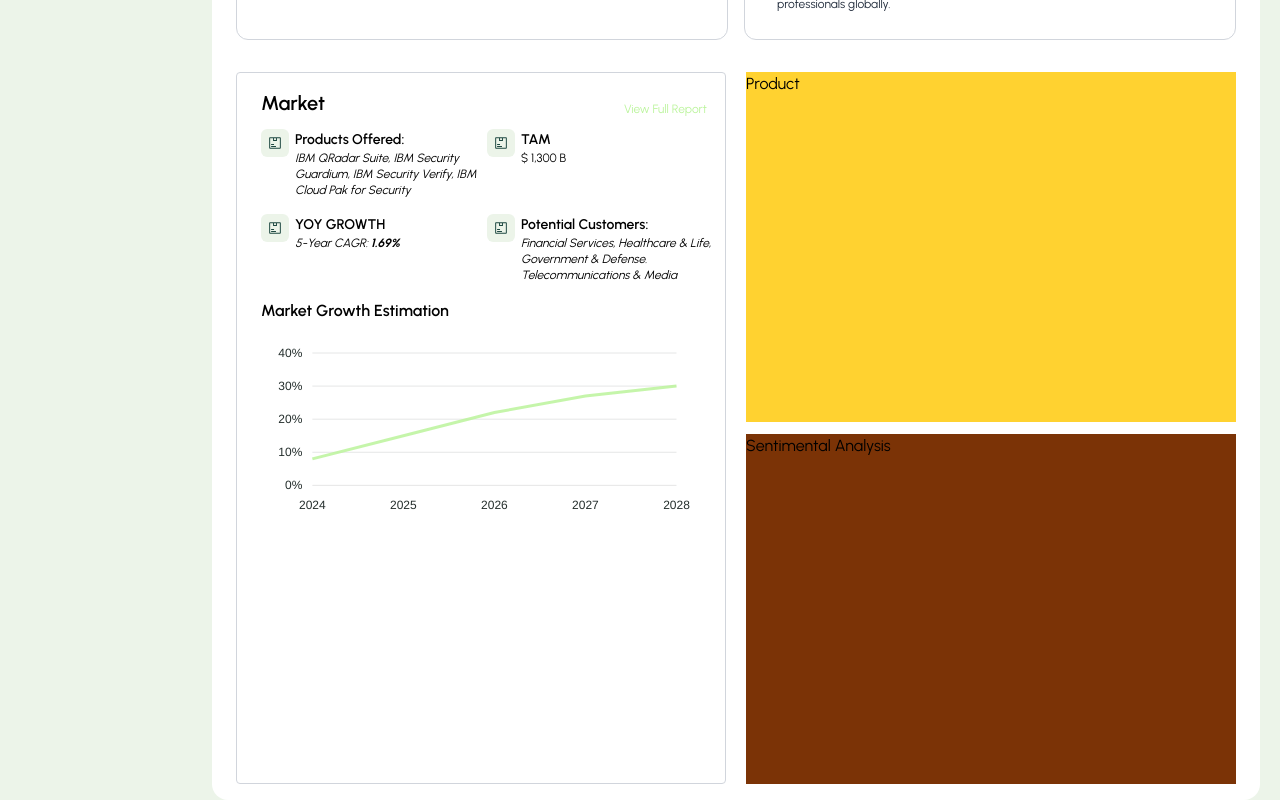
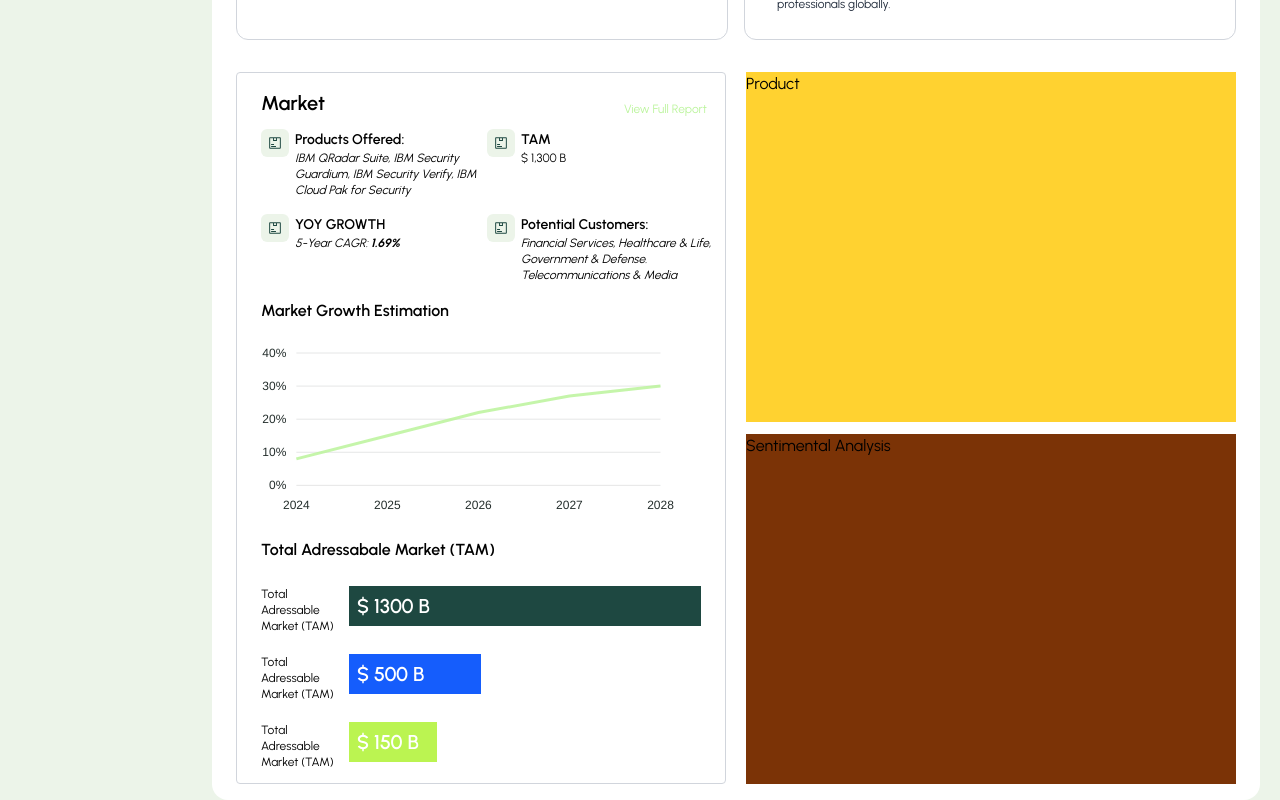
Before and after one commit to Faristppumex/orbe, a Next.js app: page /dashboard/public-market in a window 1280 px wide. Shown: the part 1722-2522 px from the top of the page. Built offline with nearby package versions, Linux system fonts and the light colour scheme.

Commit message:
Market Comp finished

```diff
--- a/app/Components/public-market/market.tsx
+++ b/app/Components/public-market/market.tsx
@@ -96,8 +96,38 @@
       </div>
       <div className="mx-6 mt-4">
         <div className="font-semibold ">Market Growth Estimation</div>
-        <div className="">
+        <div className="-translate-x-4">
           <MarketChart />
+        </div>
+      </div>
+      <div>
+        <div className="font-semibold ml-6">
+          Total Adressabale Market (TAM){" "}
+        </div>
+        <div className="ml-6 mt-6 space-y-5">
+          <div className=" text-xs flex w-full space-x-0">
+            <div className="w-1/5">Total Adressable Market (TAM) </div>
+            <div
+              className="h-10 w-4/5 mr-6 text-white items-center flex pl-2 font-semibold text-xl"
+              style={{ backgroundColor: "#1E4841" }}
+            >
+              $ 1300 B
+            </div>
+          </div>
+          <div className=" text-xs flex w-full space-x-0">
+            <div className="w-2/10">Total Adressable Market (TAM) </div>
+            <div className="h-10 w-3/10 mr-6 bg-blue-600 text-white items-center flex pl-2 font-semibold text-xl">
+              $ 500 B
+            </div>
+            <div className="w-5/10"></div>
+          </div>
+          <div className=" text-xs flex w-full space-x-0">
+            <div className="w-1/5">Total Adressable Market (TAM) </div>
+            <div className="h-10 w-1/5 mr-6 bg-lime-300 text-white items-center flex pl-2 font-semibold text-xl">
+              $ 150 B
+            </div>
+            <div className="w-3/5"></div>
+          </div>
         </div>
       </div>
     </div>
--- a/app/Components/public-market/marketchart.tsx
+++ b/app/Components/public-market/marketchart.tsx
@@ -53,7 +53,7 @@
   };
 
   return (
-    <div className=" p-0">
+    <div className=" w-full">
       <ReactApexChart
         options={chartData.options}
         series={chartData.series}
--- a/app/dashboard/public-market/page.tsx
+++ b/app/dashboard/public-market/page.tsx
@@ -1,3 +1,4 @@
+"use client";
 import InternationalBusiness from "./international-business-machine-cooperation";
 import Image from "next/image";
 import CompanyOverview from "../../Components/public-market/companyOverview";
@@ -6,6 +7,7 @@
 import KeyCustomers from "@/app/Components/public-market/key-customers";
 import Market from "@/app/Components/public-market/market";
 import LatestNewspublic from "@/app/Components/public-market/latestNews";
+
 export default function App() {
   return (
     <section
```
